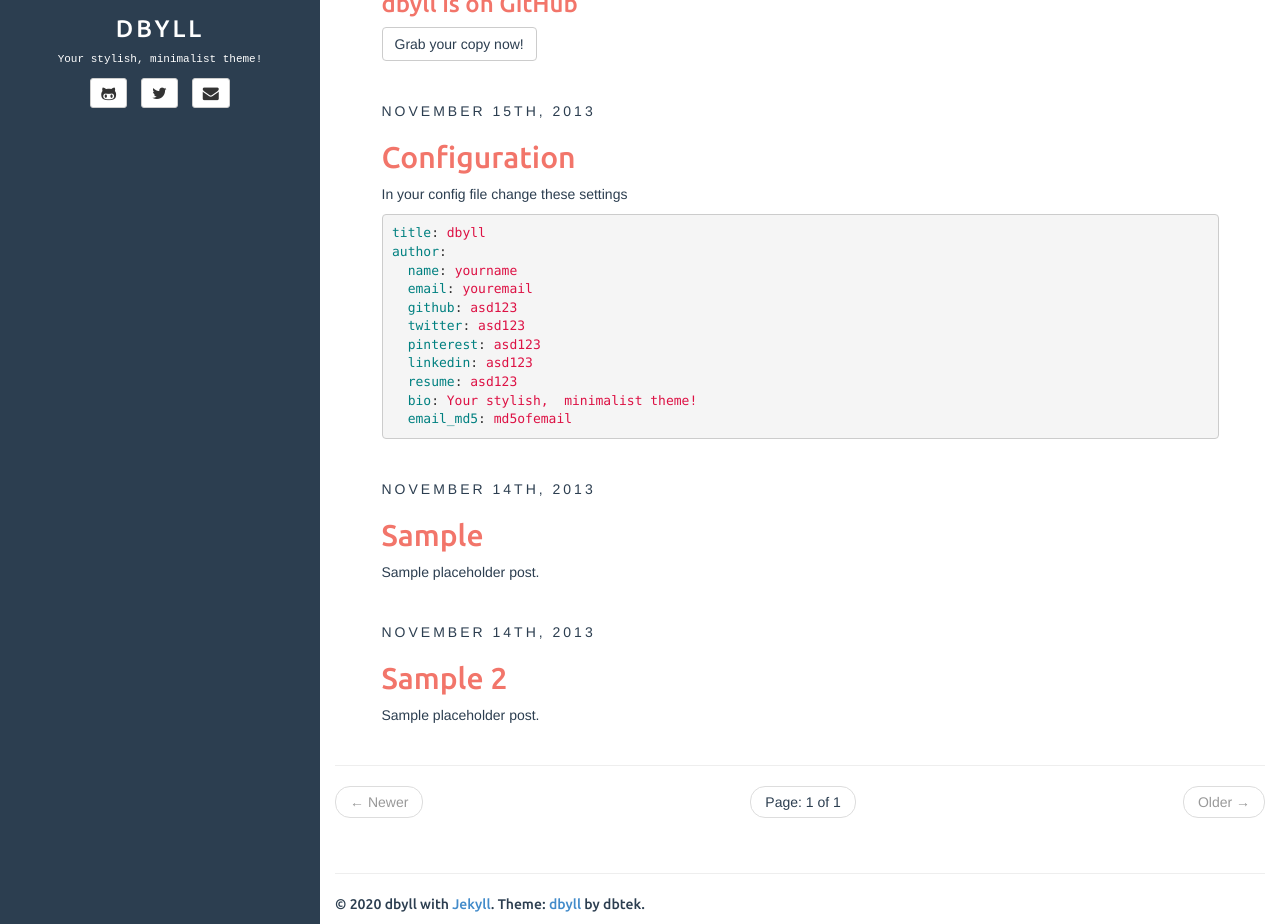
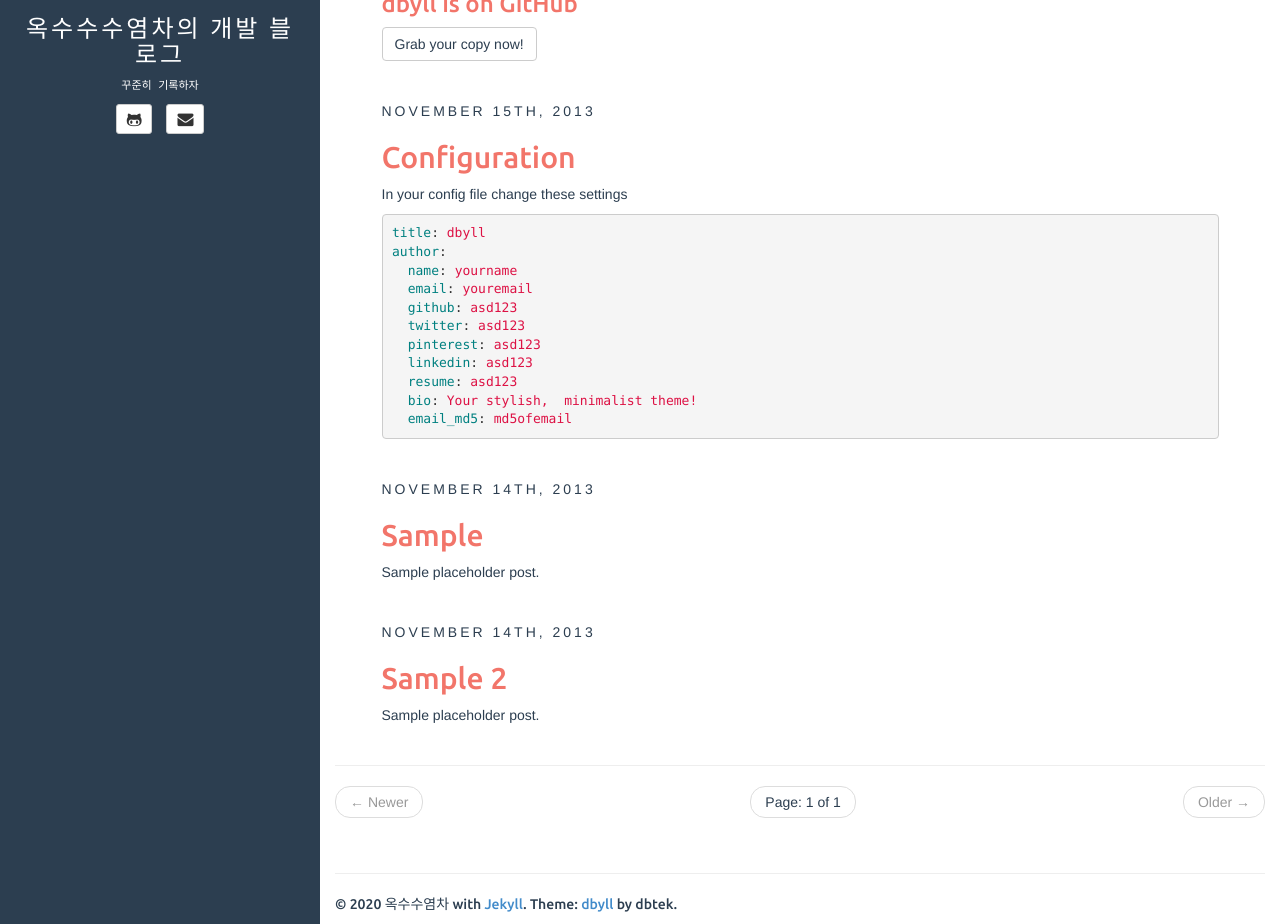
Before and after one commit to oksusutea/oksusutea.github.io, a Jekyll site: the page built from index.html, in a window 1280 px wide and 1206 px high, cut to the strip 282-1206 px from the top of the window. Built offline with Jekyll 4.4.1, drawn with Linux system fonts in a browser that asks for light colours; the list of posts is cut into pages by our own code.

Commit message:
config file changed

```diff
--- a/_config.yml
+++ b/_config.yml
@@ -1,13 +1,13 @@
 # visit https://github.com/mojombo/jekyll/wiki/Configuration for more settings
 
-paginate: 10 # pagination based on number of posts
+paginate: 5 # pagination based on number of posts
 paginate_path: "page:num"
 exclude: ["README.md"] # files to exclude
 highlighter: rouge
 markdown: kramdown
 disqus: dbyll
 google_analytics: dbyll
-title: dbyll
+title: 옥수수수염차의 개발 블로그
 
 defaults:
   -
@@ -18,14 +18,10 @@ defaults:
 
 description: Stylish Jekyll Theme
 author:
-  name: dbyll
-  email: dbyll@ismaildemirbilek.com
-  github: dbtek
-  twitter: dbtek
-  pinterest: asd123
-  linkedin: asd123
-  bio: Your stylish, minimalist theme!
-  email_md5: 726351295ec82e145928582f595aa3aa
+  name: 옥수수염차
+  email: cjkim0118@gmail.com
+  github: oksusutea
+  bio: 꾸준히 기록하자
 
 rss_path: feed.xml
 categories_path: categories.html
```
